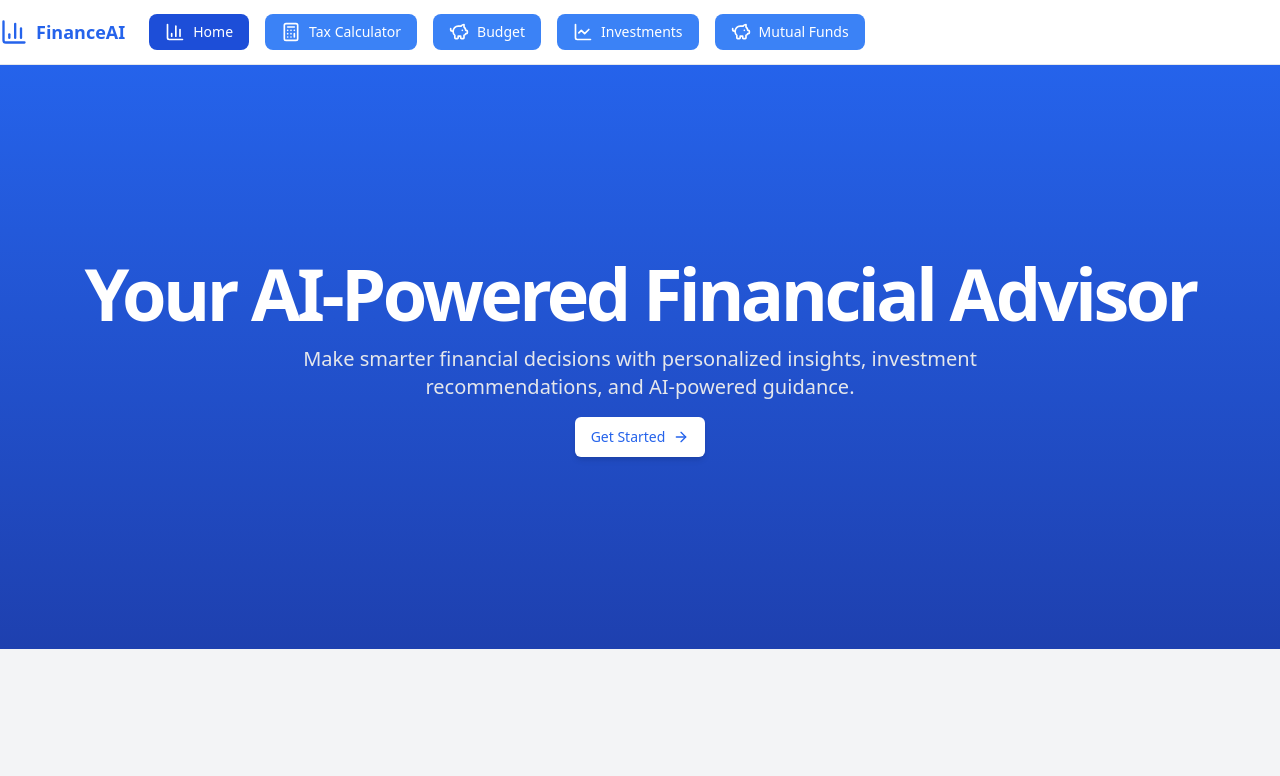
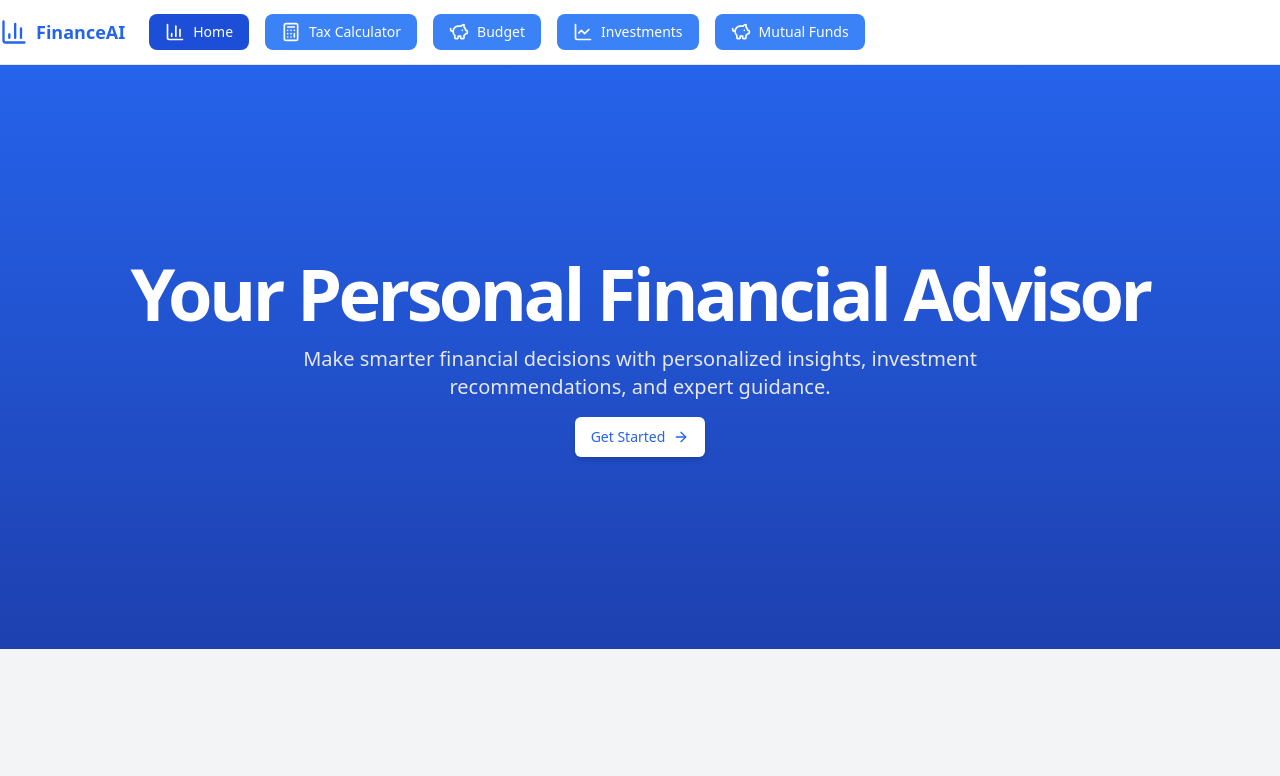
Before and after one commit to Ayush-Sharma-2023/Finance_Management_Platform, a Next.js app: page /Finance_Management_Platform/ in a window 1280 px wide. Shown: the top 776 px of the page. Built offline with nearby package versions, Linux system fonts and the light colour scheme; no server answers.

Commit message:
Update Hero.tsx

```diff
--- a/components/Hero.tsx
+++ b/components/Hero.tsx
@@ -46,10 +46,11 @@ export default function Home() {
       <section className="w-full py-12 md:py-24 lg:py-32 xl:py-48 bg-gradient-to-b from-blue-600 to-blue-800 text-white text-center">
         <div className="container px-4 md:px-6">
           <div className="space-y-4">
-            <h1 className="text-4xl font-bold tracking-tighter sm:text-5xl md:text-6xl lg:text-7xl">Your AI-Powered Financial Advisor</h1>
-            <p className="mx-auto max-w-[700px] text-gray-200 md:text-xl">
-              Make smarter financial decisions with personalized insights, investment recommendations, and AI-powered guidance.
-            </p>
+            <h1 className="text-4xl font-bold tracking-tighter sm:text-5xl md:text-6xl lg:text-7xl">Your Personal Financial Advisor</h1>
+<p className="mx-auto max-w-[700px] text-gray-200 md:text-xl">
+  Make smarter financial decisions with personalized insights, investment recommendations, and expert guidance.
+</p>
+
             <Button asChild className="bg-white text-blue-600 hover:bg-gray-100 shadow-md">
               <Link href="/form">
                 Get Started
```
